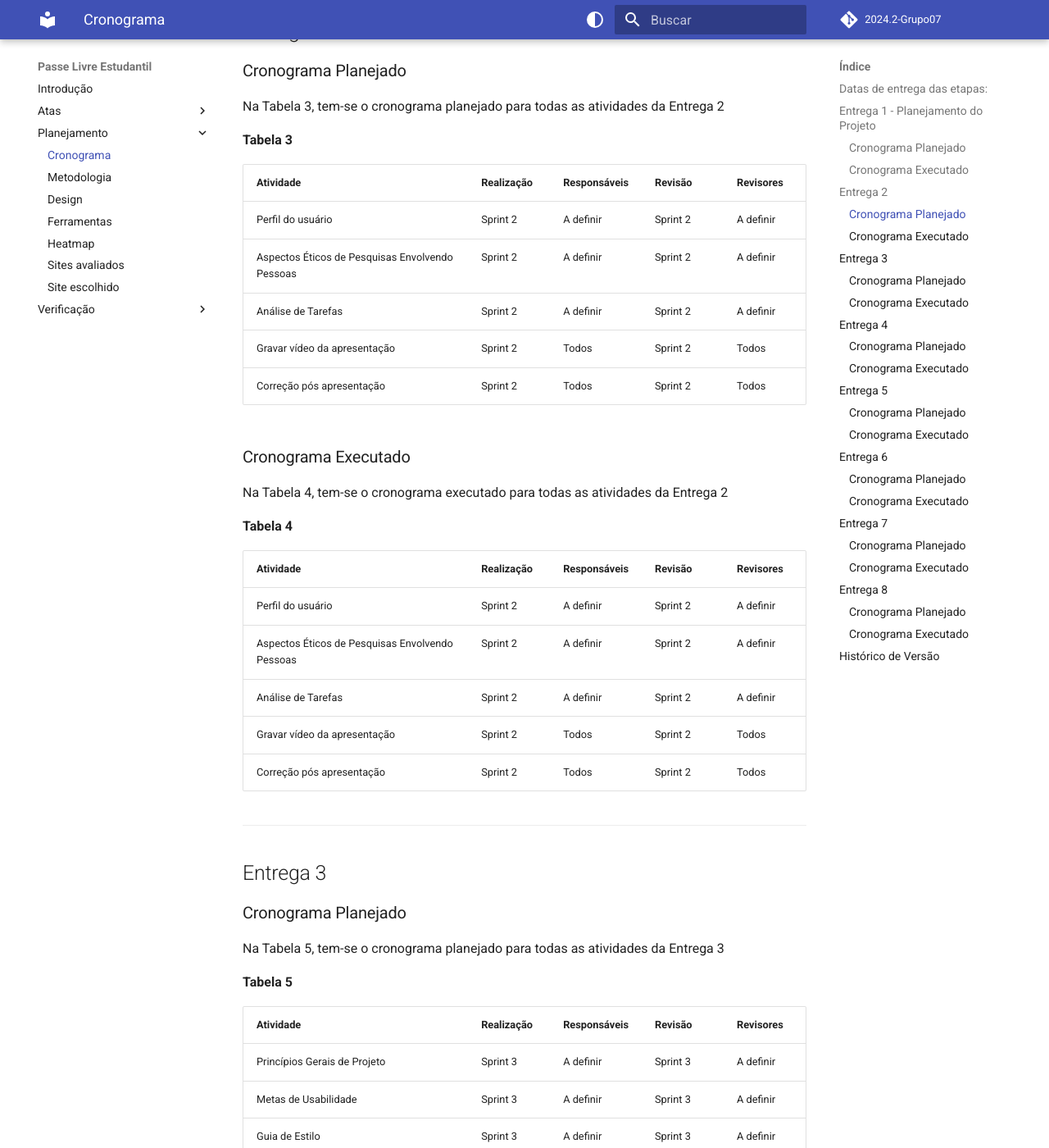
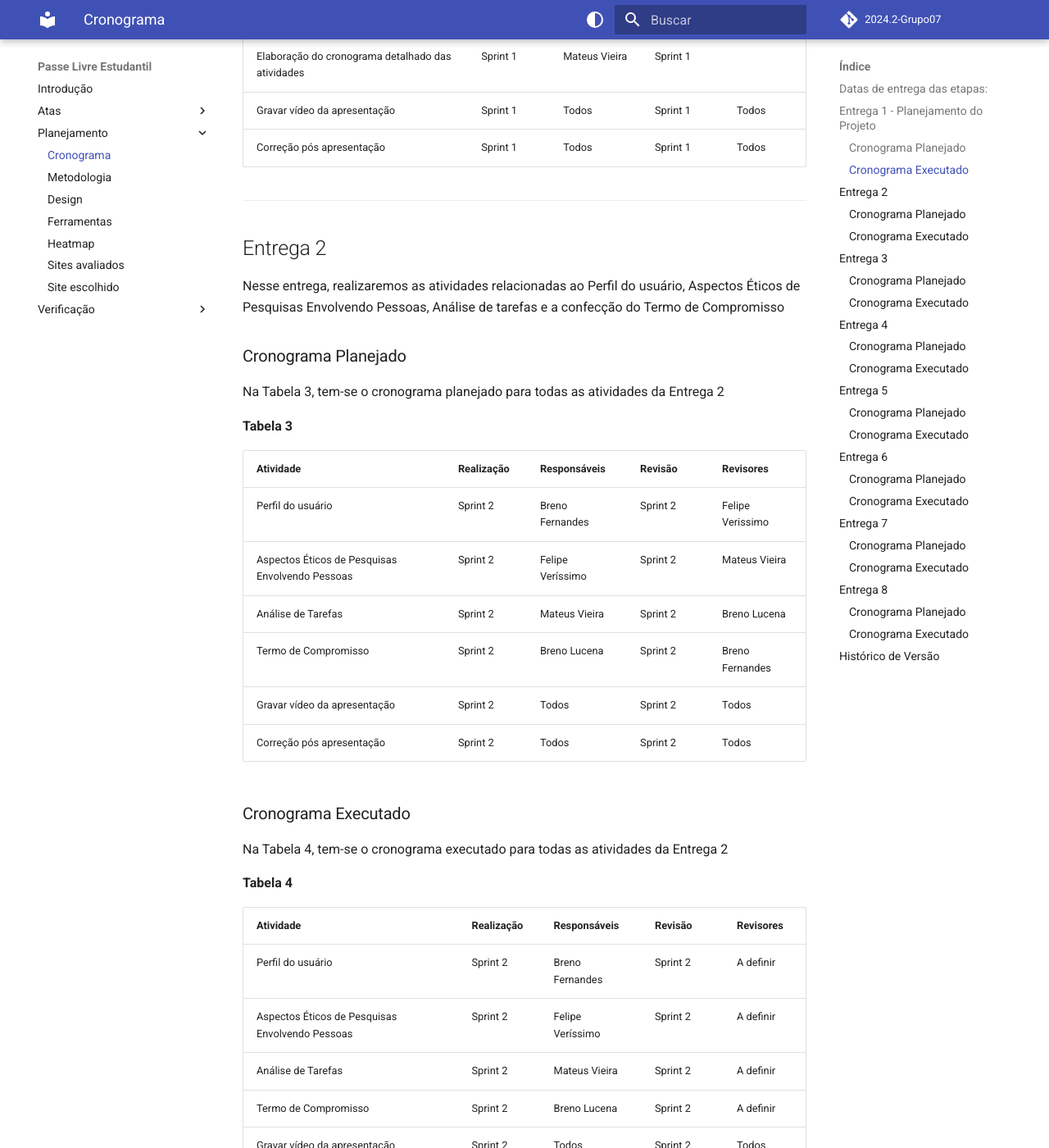
Before and after one commit to Interacao-Humano-Computador/2024.2-PasseLivreEstudantil, an MkDocs documentation site: the page built from docs/planejamento/cronograma.md, in a window 1280 px wide and 1400 px high, scrolled down 2455 px. Shown: the whole window at 82% size. Built offline with MkDocs 1.6.1 and Material for MkDocs 9.7.7, drawn with Linux system fonts in a browser that asks for light colours; comment, search, counter and statistics services are not loaded; the version menu is left out; some of the changed text lies outside the part shown.

Commit message:
alteracoes no cronograma

```diff
--- a/docs/planejamento/cronograma.md
+++ b/docs/planejamento/cronograma.md
@@ -19,12 +19,19 @@ Este cronograma tem como objetivo organizar todas as tarefas que deverão ser re
 ## Datas de entrega das etapas:
 
 **Etapa 1** - 12/11
+
 **Etapa 2** - 26/11
+
 **Etapa 3** - 03/12
+
 **Etapa 4** - 10/12
+
 **Etapa 5** - 05/01
+
 **Etapa 6** - 14/01
+
 **Etapa 7** - 26/01
+
 **Etapa 8** - 10/02
 
 ---
@@ -72,19 +79,22 @@ Na Tabela 2, tem-se o cronograma executado para todas as atividades da Entrega 1
 
 ## Entrega 2
 
+Nesse entrega, realizaremos as atividades relacionadas ao Perfil do usuário, Aspectos Éticos de Pesquisas Envolvendo Pessoas, Análise de tarefas e a confecção do Termo de Compromisso
+
 ### Cronograma Planejado
 
 Na Tabela 3, tem-se o cronograma planejado para todas as atividades da Entrega 2
 
 **Tabela 3**
 
-| Atividade                                       | Realização | Responsáveis | Revisão  | Revisores |
-| ----------------------------------------------- | ---------- | ------------ | -------- | --------- |
-| Perfil do usuário                               | Sprint 2   | A definir    | Sprint 2 | A definir |
-| Aspectos Éticos de Pesquisas Envolvendo Pessoas | Sprint 2   | A definir    | Sprint 2 | A definir |
-| Análise de Tarefas                              | Sprint 2   | A definir    | Sprint 2 | A definir |
-| Gravar vídeo da apresentação                    | Sprint 2   | Todos        | Sprint 2 | Todos     |
-| Correção pós apresentação                       | Sprint 2   | Todos        | Sprint 2 | Todos     |
+| Atividade                                       | Realização | Responsáveis     | Revisão  | Revisores        |
+| ----------------------------------------------- | ---------- | ---------------- | -------- | ---------------- |
+| Perfil do usuário                               | Sprint 2   | Breno Fernandes  | Sprint 2 | Felipe Verissimo |
+| Aspectos Éticos de Pesquisas Envolvendo Pessoas | Sprint 2   | Felipe Veríssimo | Sprint 2 | Mateus Vieira    |
+| Análise de Tarefas                              | Sprint 2   | Mateus Vieira    | Sprint 2 | Breno Lucena     |
+| Termo de Compromisso                            | Sprint 2   | Breno Lucena     | Sprint 2 | Breno Fernandes  |
+| Gravar vídeo da apresentação                    | Sprint 2   | Todos            | Sprint 2 | Todos            |
+| Correção pós apresentação                       | Sprint 2   | Todos            | Sprint 2 | Todos            |
 
 ### Cronograma Executado
 
@@ -92,13 +102,14 @@ Na Tabela 4, tem-se o cronograma executado para todas as atividades da Entrega 2
 
 **Tabela 4**
 
-| Atividade                                       | Realização | Responsáveis | Revisão  | Revisores |
-| ----------------------------------------------- | ---------- | ------------ | -------- | --------- |
-| Perfil do usuário                               | Sprint 2   | A definir    | Sprint 2 | A definir |
-| Aspectos Éticos de Pesquisas Envolvendo Pessoas | Sprint 2   | A definir    | Sprint 2 | A definir |
-| Análise de Tarefas                              | Sprint 2   | A definir    | Sprint 2 | A definir |
-| Gravar vídeo da apresentação                    | Sprint 2   | Todos        | Sprint 2 | Todos     |
-| Correção pós apresentação                       | Sprint 2   | Todos        | Sprint 2 | Todos     |
+| Atividade                                       | Realização | Responsáveis     | Revisão  | Revisores |
+| ----------------------------------------------- | ---------- | ---------------- | -------- | --------- |
+| Perfil do usuário                               | Sprint 2   | Breno Fernandes  | Sprint 2 | A definir |
+| Aspectos Éticos de Pesquisas Envolvendo Pessoas | Sprint 2   | Felipe Veríssimo | Sprint 2 | A definir |
+| Análise de Tarefas                              | Sprint 2   | Mateus Vieira    | Sprint 2 | A definir |
+| Termo de Compromisso                            | Sprint 2   | Breno Lucena     | Sprint 2 | A definir |
+| Gravar vídeo da apresentação                    | Sprint 2   | Todos            | Sprint 2 | Todos     |
+| Correção pós apresentação                       | Sprint 2   | Todos            | Sprint 2 | Todos     |
 
 ---
 
@@ -298,3 +309,4 @@ Na Tabela 16, está explicitado o cronograma executado das atividades da Entrega
 | :--------: | :----------------------: | :----: | :-----------------------: | :-------------: | :-------------: |
 | 11/11/2024 |        11/11/2024        |  1.0   |   Criação do cronograma   | Breno Fernandes |  Mateus Vieira  |
 | 12/11/2024 |        12/11/2024        |  1.1   | Atualização do cronograma |  Mateus Vieira  | Breno Fernandes |
+| 24/11/2024 |        25/11/2024        |  1.2   | Atualização pós entrega 1 |  Mateus Vieira  | Breno Fernandes |
```
